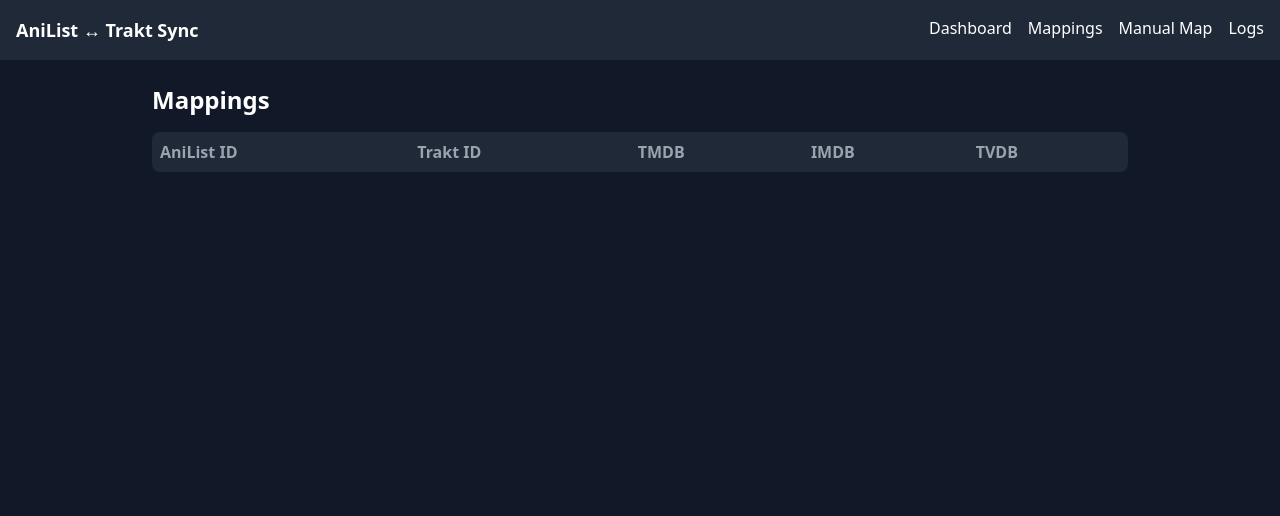
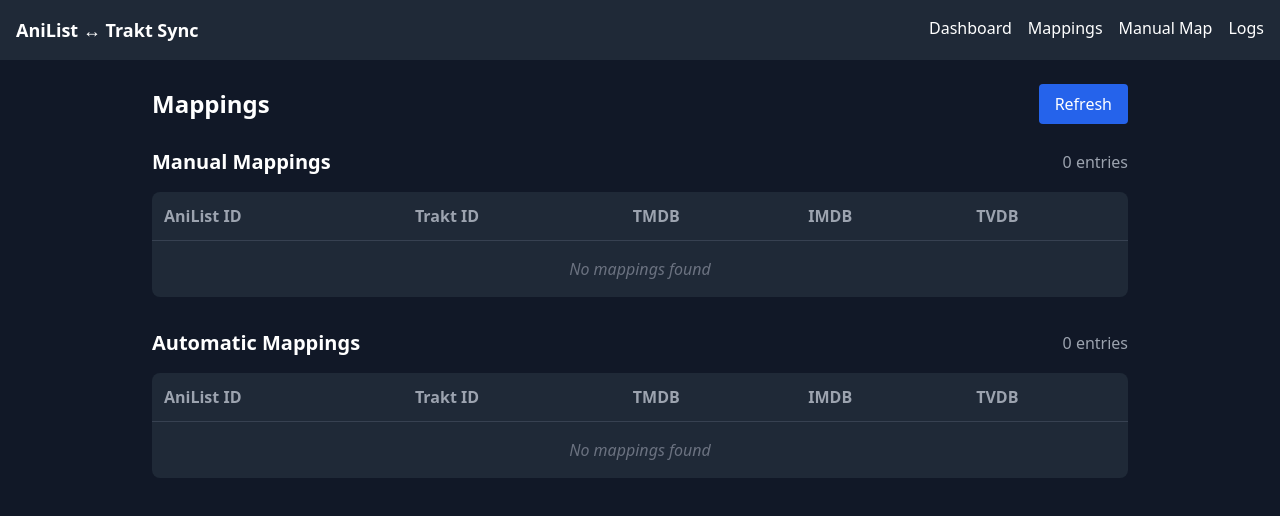
Before and after one commit to Himanth-reddy/anilist-trakt-sync, a Next.js app: page /mappings in a window 1280 px wide. Shown: the top 516 px of the page. Built offline with nearby package versions, Linux system fonts and the light colour scheme.

Commit message:
Fix CSS loading with ES modules and implement mappings view with manual/auto separation

```diff
--- a/app/api/mappings/route.js
+++ b/app/api/mappings/route.js
@@ -2,37 +2,37 @@
 
 export async function GET() {
   try {
-    const indexKey = 'map:anilist:index';
-    const rawIndex = await kv.get(indexKey);
-    let list = [];
-    if (!rawIndex) list = [];
-    else if (typeof rawIndex === 'string') {
-      try {
-        const parsed = JSON.parse(rawIndex);
-        if (parsed?.value) list = JSON.parse(parsed.value);
-        else list = parsed;
-      } catch { list = [rawIndex]; }
-    } else if (typeof rawIndex === 'object' && rawIndex.value) {
-      try { list = JSON.parse(rawIndex.value); } catch { list = []; }
-    } else if (Array.isArray(rawIndex)) list = rawIndex;
+    // Fetch manual and automatic mapping keys
+    const manualKeys = await kv.keys('manual:map:*');
+    const autoKeys = await kv.keys('map:anilist:*');
 
-    if (!Array.isArray(list)) list = [];
+    // Helper to fetch and parse mapping data
+    const fetchMappings = async (keys, keyPrefix) => {
+      const mappings = [];
+      for (const key of keys) {
+        const raw = await kv.get(key);
+        if (!raw) continue;
 
-    const out = [];
-    for (const key of list) {
-      const entryRaw = await kv.get(key);
-      if (!entryRaw) continue;
-      let data = null;
-      if (typeof entryRaw === 'string') {
-        try { data = JSON.parse(entryRaw); } catch { data = { raw: entryRaw }; }
-      } else if (typeof entryRaw === 'object' && entryRaw.value) {
-        try { data = JSON.parse(entryRaw.value); } catch { data = { raw: entryRaw.value }; }
-      } else data = entryRaw;
+        let data = null;
+        if (typeof raw === 'string') {
+          try { data = JSON.parse(raw); } catch { data = { raw }; }
+        } else if (typeof raw === 'object' && raw.value) {
+          try { data = JSON.parse(raw.value); } catch { data = { raw: raw.value }; }
+        } else {
+          data = raw;
+        }
 
-      out.push({ anilistId: key.split(':')[2], ...data });
-    }
+        // Extract anilistId from key
+        const anilistId = key.replace(keyPrefix, '');
+        mappings.push({ anilistId, ...data });
+      }
+      return mappings;
+    };
 
-    return Response.json(out);
+    const manual = await fetchMappings(manualKeys, 'manual:map:');
+    const auto = await fetchMappings(autoKeys, 'map:anilist:');
+
+    return Response.json({ manual, auto });
   } catch (err) {
     console.error('/api/mappings error', err);
     return Response.json({ error: err.message }, { status: 500 });
--- a/app/mappings/page.jsx
+++ b/app/mappings/page.jsx
@@ -2,29 +2,83 @@
 import React, { useEffect, useState } from 'react';
 
 export default function MappingsPage() {
-  const [data, setData] = useState([]);
-  useEffect(()=>{ fetch('/api/mappings').then(r=>r.json()).then(setData).catch(()=>setData([])); }, []);
-  return (
-    <div>
-      <h2 className="text-2xl font-bold mb-4">Mappings</h2>
+  const [data, setData] = useState({ manual: [], auto: [] });
+  const [loading, setLoading] = useState(false);
+
+  const fetchMappings = async () => {
+    setLoading(true);
+    try {
+      const res = await fetch('/api/mappings');
+      const json = await res.json();
+      setData(json);
+    } catch {
+      setData({ manual: [], auto: [] });
+    } finally {
+      setLoading(false);
+    }
+  };
+
+  useEffect(() => { fetchMappings(); }, []);
+
+  const renderTable = (mappings, title) => (
+    <div className="mb-8">
+      <div className="flex items-center justify-between mb-4">
+        <h3 className="text-xl font-semibold">{title}</h3>
+        <span className="text-gray-400">{mappings.length} entries</span>
+      </div>
       <div className="overflow-auto">
         <table className="w-full bg-gray-800 rounded-lg">
           <thead>
-            <tr className="text-left text-gray-400">
-              <th className="p-2">AniList ID</th>
-              <th className="p-2">Trakt ID</th>
-              <th className="p-2">TMDB</th>
-              <th className="p-2">IMDB</th>
-              <th className="p-2">TVDB</th>
+            <tr className="text-left text-gray-400 border-b border-gray-700">
+              <th className="p-3">AniList ID</th>
+              <th className="p-3">Trakt ID</th>
+              <th className="p-3">TMDB</th>
+              <th className="p-3">IMDB</th>
+              <th className="p-3">TVDB</th>
             </tr>
           </thead>
           <tbody>
-            {data.map((m,i)=>(
-              <tr key={i} className="border-t border-gray-700"><td className="p-2">{m.anilistId}</td><td className="p-2">{m.traktId||'-'}</td><td className="p-2">{m.tmdbId||'-'}</td><td className="p-2">{m.imdbId||'-'}</td><td className="p-2">{m.tvdbId||'-'}</td></tr>
-            ))}
+            {mappings.length === 0 ? (
+              <tr>
+                <td colSpan="5" className="p-4 text-center text-gray-500 italic">
+                  No mappings found
+                </td>
+              </tr>
+            ) : (
+              mappings.map((m, i) => (
+                <tr key={i} className="border-t border-gray-700 hover:bg-gray-750">
+                  <td className="p-3 font-mono">{m.anilistId}</td>
+                  <td className="p-3 font-mono">{m.traktId || '-'}</td>
+                  <td className="p-3 font-mono">{m.tmdbId || '-'}</td>
+                  <td className="p-3 font-mono">{m.imdbId || '-'}</td>
+                  <td className="p-3 font-mono">{m.tvdbId || '-'}</td>
+                </tr>
+              ))
+            )}
           </tbody>
         </table>
       </div>
     </div>
   );
+
+  return (
+    <div>
+      <div className="flex items-center justify-between mb-6">
+        <h2 className="text-2xl font-bold">Mappings</h2>
+        <button
+          onClick={fetchMappings}
+          disabled={loading}
+          className={`px-4 py-2 rounded font-medium transition-colors ${loading
+              ? 'bg-gray-600 cursor-not-allowed text-gray-300'
+              : 'bg-blue-600 hover:bg-blue-700 text-white'
+            }`}
+        >
+          {loading ? 'Refreshing...' : 'Refresh'}
+        </button>
+      </div>
+
+      {renderTable(data.manual, 'Manual Mappings')}
+      {renderTable(data.auto, 'Automatic Mappings')}
+    </div>
+  );
 }
--- a/postcss.config.js
+++ b/postcss.config.js
@@ -1,4 +1,4 @@
-module.exports = {
+export default {
     plugins: {
         tailwindcss: {},
         autoprefixer: {},
--- a/tailwind.config.js
+++ b/tailwind.config.js
@@ -1,5 +1,5 @@
 /** @type {import('tailwindcss').Config} */
-module.exports = {
+export default {
     content: [
         "./app/**/*.{js,ts,jsx,tsx,mdx}",
         "./pages/**/*.{js,ts,jsx,tsx,mdx}",
--- a/utils/kv.js
+++ b/utils/kv.js
@@ -17,11 +17,28 @@
     if (opts.ex) {
       command.push("EX", opts.ex);
     }
-    const url = `${process.env.KV_REST_API_URL}/`;
+    const url = `${process.env.KV_REST_API_URL}/set/${encodeURIComponent(key)}`;
     await fetch(url, {
       method: "POST",
       headers: { "Content-Type": "application/json", Authorization: `Bearer ${process.env.KV_REST_API_TOKEN}` },
       body: JSON.stringify(command)
     });
+  },
+
+  async keys(pattern) {
+    if (!process.env.KV_REST_API_URL) return [];
+    let cursor = '0';
+    let keys = [];
+    do {
+      const url = `${process.env.KV_REST_API_URL}/scan/${cursor}?match=${encodeURIComponent(pattern)}&count=1000`;
+      const res = await fetch(url, { headers: { Authorization: `Bearer ${process.env.KV_REST_API_TOKEN}` } });
+      if (!res.ok) break;
+      const j = await res.json();
+      const result = j.result;
+      if (!result) break;
+      cursor = result[0];
+      keys.push(...result[1]);
+    } while (cursor !== '0');
+    return keys;
   }
 };
```
